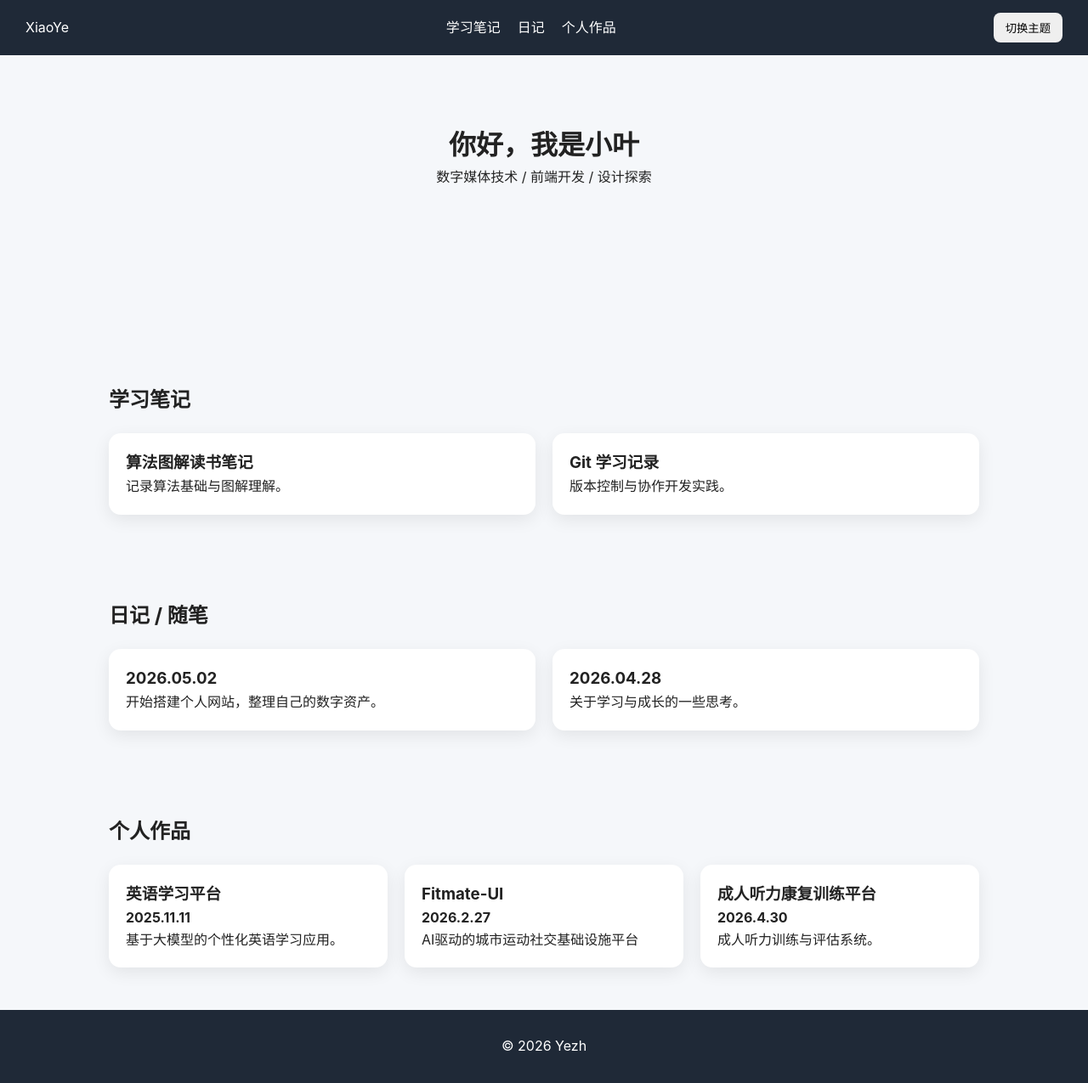
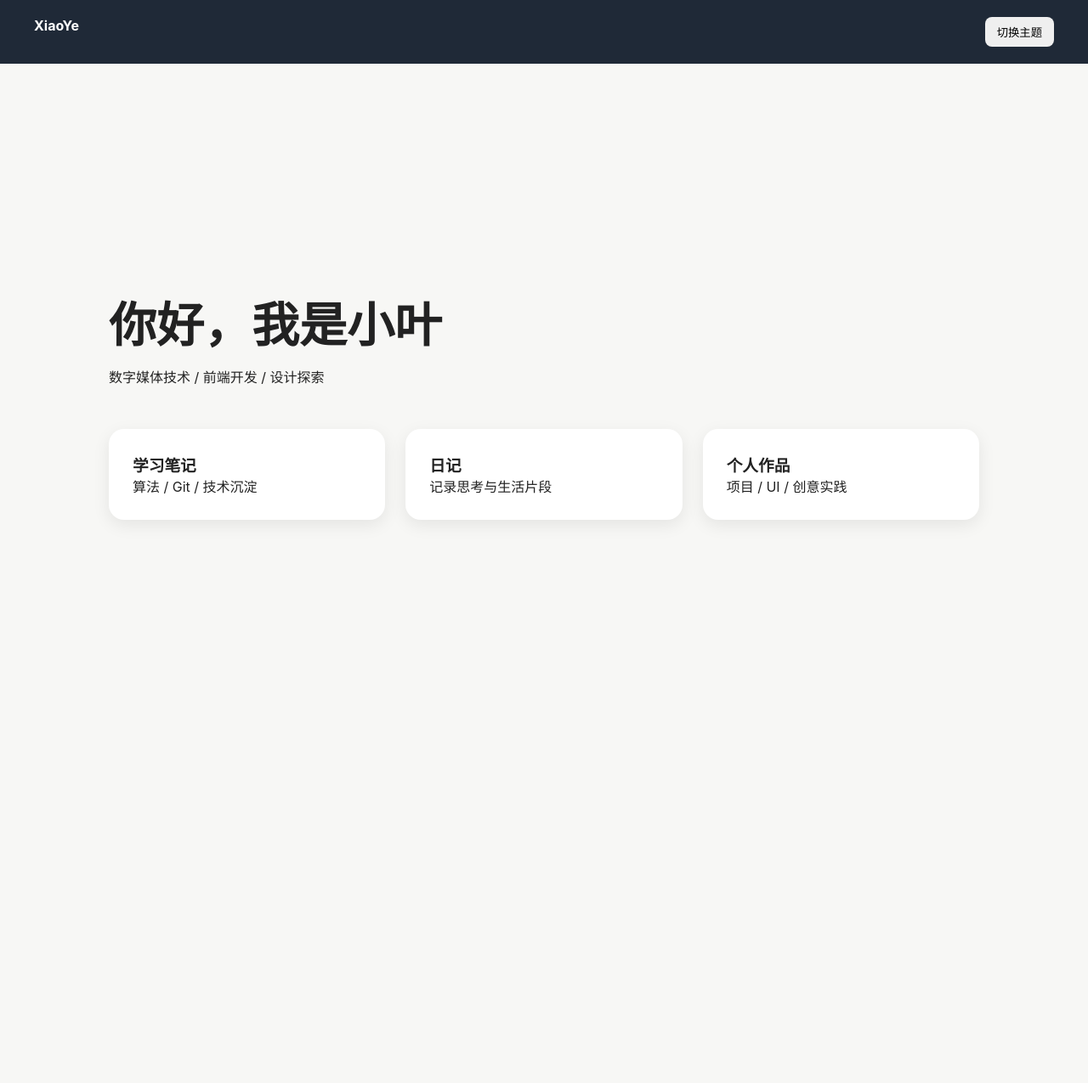
Before and after one commit to yeyetobe/2026--git, a plain HTML site: page index.html in a window 1280 px wide. Shown: the whole page at 85% size. After the commit the page ends 875 px from the top, so only its background shows below. Drawn offline with Linux system fonts and the light colour scheme.

Commit message:
修改个人网页结构，完善三个入口的跳转

```diff
--- a/index.html
+++ b/index.html
@@ -9,76 +9,32 @@
 <body>
     <nav>
         <div class="logo">XiaoYe</div>
-        <ul>
-            <li><a href="#notes">学习笔记</a></li>
-            <li><a href="#diary">日记</a></li>
-            <li><a href="#works">个人作品</a></li>
-        </ul>
         <button id="theme-toggle">切换主题</button>
     </nav>
 
     <header class="hero">
-        <h1>你好，我是小叶</h1>
-        <p>数字媒体技术 / 前端开发 / 设计探索</p>
+        <div class="hero-content">
+            <h1>你好，我是小叶</h1>
+            <p>数字媒体技术 / 前端开发 / 设计探索</p>
+        </div>
+
+        <div class="hero-nav-cards">
+            <a href="notes.html" class="hero-card">
+                <h3>学习笔记</h3>
+                <p>算法 / Git / 技术沉淀</p>
+            </a>
+
+            <a href="diary.html" class="hero-card">
+                <h3>日记</h3>
+                <p>记录思考与生活片段</p>
+            </a>
+
+            <a href="works.html" class="hero-card">
+                <h3>个人作品</h3>
+                <p>项目 / UI / 创意实践</p>
+            </a>
+        </div>
     </header>
-
-    <section id="projects">
-
-    </section>
-
-    <section id="notes">
-        <h2>学习笔记</h2>
-        <div class="card-grid">
-            <div class="card">
-                <h3>算法图解读书笔记</h3>
-                <p>记录算法基础与图解理解。</p>
-            </div>
-            <div class="card">
-                <h3>Git 学习记录</h3>
-                <p>版本控制与协作开发实践。</p>
-            </div>
-        </div>
-    </section>
-
-    <section id="diary">
-        <h2>日记 / 随笔</h2>
-        <div class="card-grid">
-            <div class="card">
-                <h3>2026.05.02</h3>
-                <p>开始搭建个人网站，整理自己的数字资产。</p>
-            </div>
-            <div class="card">
-                <h3>2026.04.28</h3>
-                <p>关于学习与成长的一些思考。</p>
-            </div>
-        </div>
-    </section>
-
-    <section id="works">
-        <h2>个人作品</h2>
-        <div class="card-grid">
-            <div class="card">
-                <h3>英语学习平台</h3>
-                <h4>2025.11.11</h4>
-                <p>基于大模型的个性化英语学习应用。</p>
-            </div>
-            <div class="card">
-                <h3>Fitmate-UI</h3>
-                <h4>2026.2.27</h4>
-                <p>AI驱动的城市运动社交基础设施平台</p>
-            </div>
-            <div class="card">
-                <h3>成人听力康复训练平台</h3>
-                <h4>2026.4.30</h4>
-                <p>成人听力训练与评估系统。</p>
-            </div>
-
-        </div>
-    </section>
-
-    <footer>
-        <p>© 2026 Yezh</p>
-    </footer>
 
     <script src="script.js"></script>
 </body>
--- a/style.css
+++ b/style.css
@@ -6,32 +6,23 @@
 
 body {
     font-family: -apple-system, BlinkMacSystemFont, sans-serif;
-    background: #f5f7fa;
+    background: #f7f7f5;
     color: #222;
-    line-height: 1.6;
     transition: 0.3s;
 }
 
 nav {
     display: flex;
     justify-content: space-between;
-    align-items: center;
-    padding: 15px 30px;
+    padding: 20px 40px;
     background: #1f2937;
     color: white;
-    position: sticky;
-    top: 0;
 }
 
-nav ul {
-    display: flex;
-    list-style: none;
-    gap: 20px;
-}
-
-nav a {
+.logo {
     color: white;
     text-decoration: none;
+    font-weight: bold;
 }
 
 button {
@@ -42,41 +33,52 @@ button {
 }
 
 .hero {
-    text-align: center;
-    padding: 80px 20px;
+    min-height: 100vh;
+    padding: 80px 10%;
+    display: flex;
+    flex-direction: column;
+    justify-content: center;
 }
 
-section {
-    padding: 50px 10%;
+.hero-content {
+    margin-bottom: 50px;
 }
 
-h2 {
-    margin-bottom: 20px;
+.hero-content h1 {
+    font-size: 56px;
+    margin-bottom: 12px;
+}
+
+.hero-nav-cards {
+    display: grid;
+    grid-template-columns: repeat(3, 1fr);
+    gap: 24px;
+}
+
+.hero-card,
+.card {
+    background: white;
+    padding: 28px;
+    border-radius: 18px;
+    text-decoration: none;
+    color: inherit;
+    box-shadow: 0 6px 20px rgba(0,0,0,0.08);
+    transition: 0.25s;
+}
+
+.hero-card:hover,
+.card:hover {
+    transform: translateY(-6px);
+}
+
+.page-section {
+    padding: 60px 10%;
 }
 
 .card-grid {
     display: grid;
+    gap: 20px;
     grid-template-columns: repeat(auto-fit,minmax(250px,1fr));
-    gap: 20px;
-}
-
-.card {
-    background: white;
-    padding: 20px;
-    border-radius: 14px;
-    box-shadow: 0 6px 20px rgba(0,0,0,0.08);
-    transition: 0.3s;
-}
-
-.card:hover {
-    transform: translateY(-5px);
-}
-
-footer {
-    text-align: center;
-    padding: 30px;
-    background: #1f2937;
-    color: white;
 }
 
 .dark-mode {
@@ -84,12 +86,12 @@ footer {
     color: white;
 }
 
+.dark-mode nav {
+    background: #000;
+}
+
+.dark-mode .hero-card,
 .dark-mode .card {
     background: #1f2937;
     color: white;
 }
-
-.dark-mode nav,
-.dark-mode footer {
-    background: #000;
-}
```
Also changed, not shown: diary.html (added, +27 -0 lines), notes.html (added, +32 -0 lines), works.html (added, +32 -0 lines).
